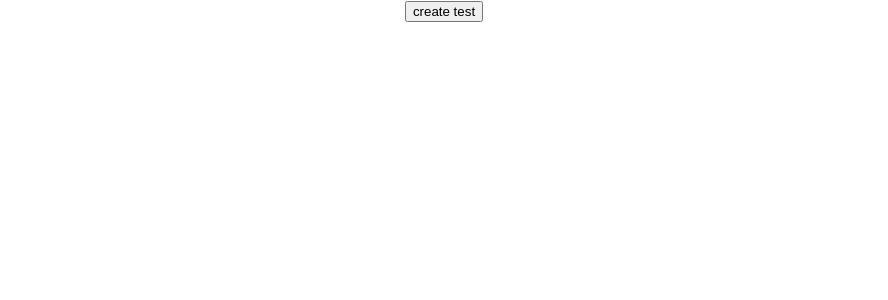
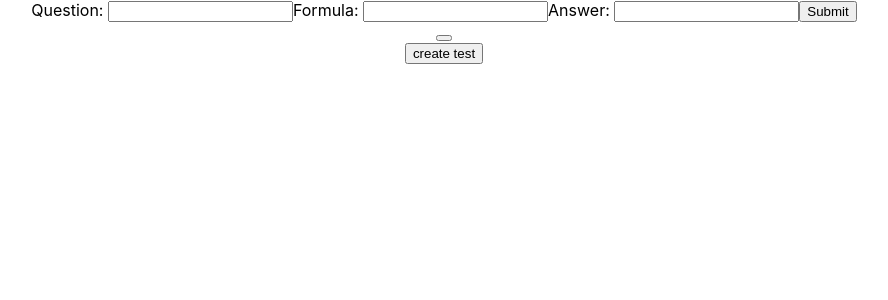
Before and after one commit to dominusmars/easy-math, a React (Create React App) app: page / in a window 1280 px wide. Shown: the top 300 px of the page, without its empty margins (196-1084 px from the left). Built offline with nearby package versions, Linux system fonts and the light colour scheme.

Commit message:
Creating and deleting test

```diff
--- a/src/App.js
+++ b/src/App.js
@@ -1,5 +1,6 @@
 import logo from './logo.svg';
 import './App.css';
+import CreateTasks from "./containers/CreateTest"
 
 window.data = {
   "users":[
@@ -19,6 +20,7 @@ window.data = {
       "HASHKEY": [
           {
               "question":"",
+              "formula":"",
               "answer":""
           }
       ]
@@ -30,6 +32,7 @@ function App() {
 
   return (
     <div className="App">
+      <CreateTasks />
       <button>create test</button>
     </div>
   );
--- /dev/null
+++ b/src/containers/CreateTest.js
@@ -0,0 +1,67 @@
+import React from 'react'
+import { useState, useEffect } from "react"
+
+function CreateTest() {
+    const [Test, setTest] = useState([])
+
+    const deleteQuestion = (index) => {
+        var nTest = [...Test]
+        nTest.splice(index, 1)
+        setTest(nTest)
+    }
+    const addQuestion = (info) => {
+        var nTests = [...Test];
+        nTests.push({
+            question: info.q,
+            formula: info.f,
+            anwser: info.a
+        })
+        console.log(nTests)
+        setTest(nTests)
+    }
+    const submitTest = () => {
+
+    }
+    return (
+        <div>
+            <form onSubmit={(e) => {
+                e.preventDefault()
+                var question = document.getElementById('questionInput').value
+                var formula = document.getElementById("formulaInput").value
+                var anwser = document.getElementById("answerInput").value
+
+                addQuestion({
+                    q: question,
+                    f: formula,
+                    a: anwser
+                })
+
+            }}>
+                <label htmlFor="question">Question: </label>
+                <input type="text" className="question" id="questionInput" />
+                <label htmlFor="answer">Formula: </label>
+                <input type="text" className="answer" id="formulaInput" />
+                <label htmlFor="answer">Answer: </label>
+                <input type="text" className="answer" id="answerInput" />
+                <input type="submit" />
+            </form>
+            {Test.map((question, index) => {
+                return (
+                    <div key={index}>
+                        <h1>{question.question}</h1>
+                        <p>{question.anwser}</p>
+                        <button onClick={(e) => {
+                            deleteQuestion(index)
+                        }}>Delete</button>
+                    </div>
+                )
+            })}
+            <button onClick={() => {
+
+            }}></button>
+
+        </div>
+    )
+}
+
+export default CreateTest
```
Also changed, not shown: src/containers/CreateTasks.js (deleted).
